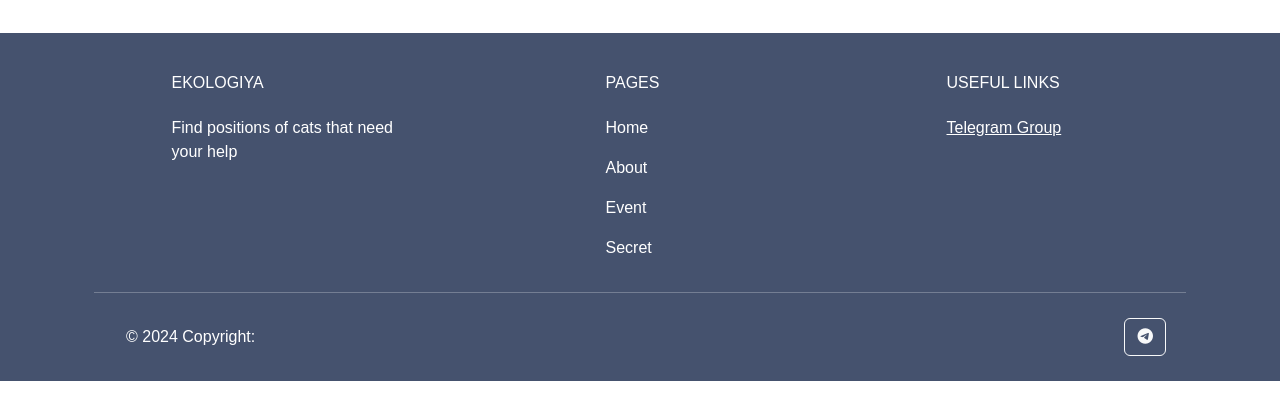
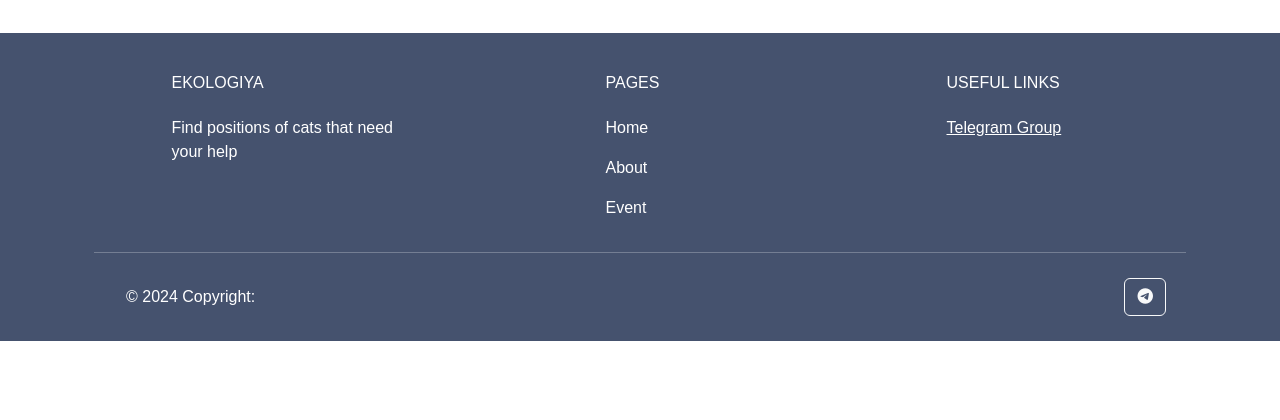
Before and after one commit to bahrom04/kedi.uz, a Django app: page / in a window 1280 px wide. Shown: the part 243-663 px from the top of the page. Run offline with Django 4.2, Linux system fonts and the light colour scheme; data that the repository does not hold is empty; some libraries are stand-ins or nearby versions.

Commit message:
remove demo data

```diff
--- a/templates/base.html
+++ b/templates/base.html
@@ -107,9 +107,7 @@
             <p>
               <a class="nav-link" href="{% url 'common:event' %}">{% trans 'Event' %}</a>
             </p>
-            <p>
-              <a class="nav-link" href="https://www.youtube.com/watch?v=dQw4w9WgXcQ" target="_blank">Secret</a>
-            </p>
+
           </div>
           <!-- Grid column -->
 
```
